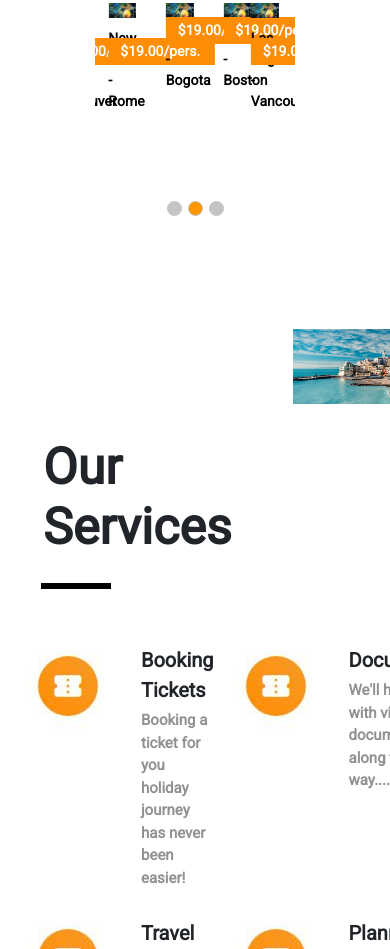
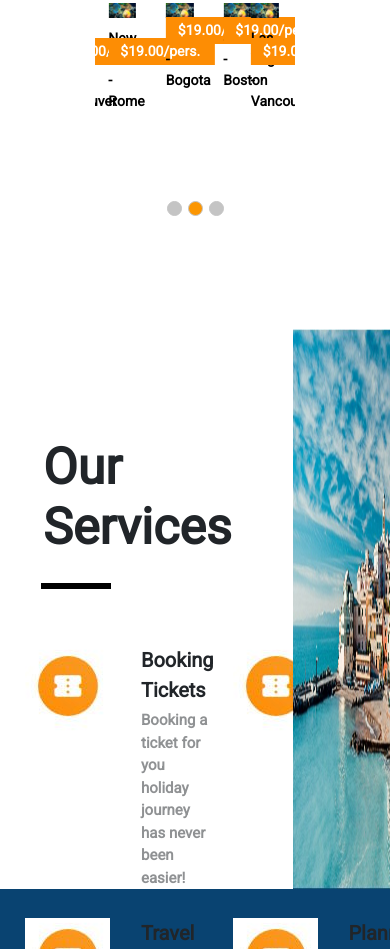
Before and after one commit to karthick096/UI-learning-, a website: page Final Assesment Design phase -1/index.html in a window 390 px wide. Shown: the part 1051-2000 px from the top of the page. Drawn offline with nearby package versions, Linux system fonts and the light colour scheme.

Commit message:
changes to index

```diff
--- a/Final Assesment Design phase -1/asset/css/custom.css
+++ b/Final Assesment Design phase -1/asset/css/custom.css
@@ -357,9 +357,6 @@
 @media screen and (max-width : 1024px) {
 
 
- .trip-services {
-	 height:unset !important;
- }
   .wrapper .row .slider-image .carousel-overlay {
   height:100%;
   position:absolute;
--- a/Final Assesment Design phase -1/index.html
+++ b/Final Assesment Design phase -1/index.html
@@ -372,8 +372,8 @@
 			</div>
 			<!--Trip Slider-->
 			<div class="row trip-services">
-				<div class="col-xl-1 col-0 resize" style="height:100%; background:#ffffff;"></div>
-				<div class="col-xl-6 col-7 resizeCol-2" style="height:100%;  background:#ffffff;">
+				<div class="col-xl-1 col-0 resize" style="background:#ffffff;"></div>
+				<div class="col-xl-6 col-7 resizeCol-2" style="height:560px;  background:#ffffff;">
 					<div class="left-col-Title">
 						<h1>Our Services</h1>
 					</div>
@@ -437,7 +437,7 @@
 						</div>
 					</div>
 				</div>
-				<div class="col-xl-5 col-5 h-100" style="padding:0;">
+				<div class="col-xl-5 col-5" style="padding:0; height: 560px;">
 					<div class="h-100" style="padding-left:65px;">
 						<img src="asset/image/BayShore.PNG" class="h-100 w-100">
 					</div>
@@ -583,7 +583,6 @@
 			   $(".resize").removeClass("col-xl-2");
 			   $(".resizeCol-2").addClass("col-xl-6");
 			   $(".resizeCol-2").removeClass("col-xl-5");
-			   $(".trip-services").css({"height":"575px"});
 			}
         });
 	</script>
```
